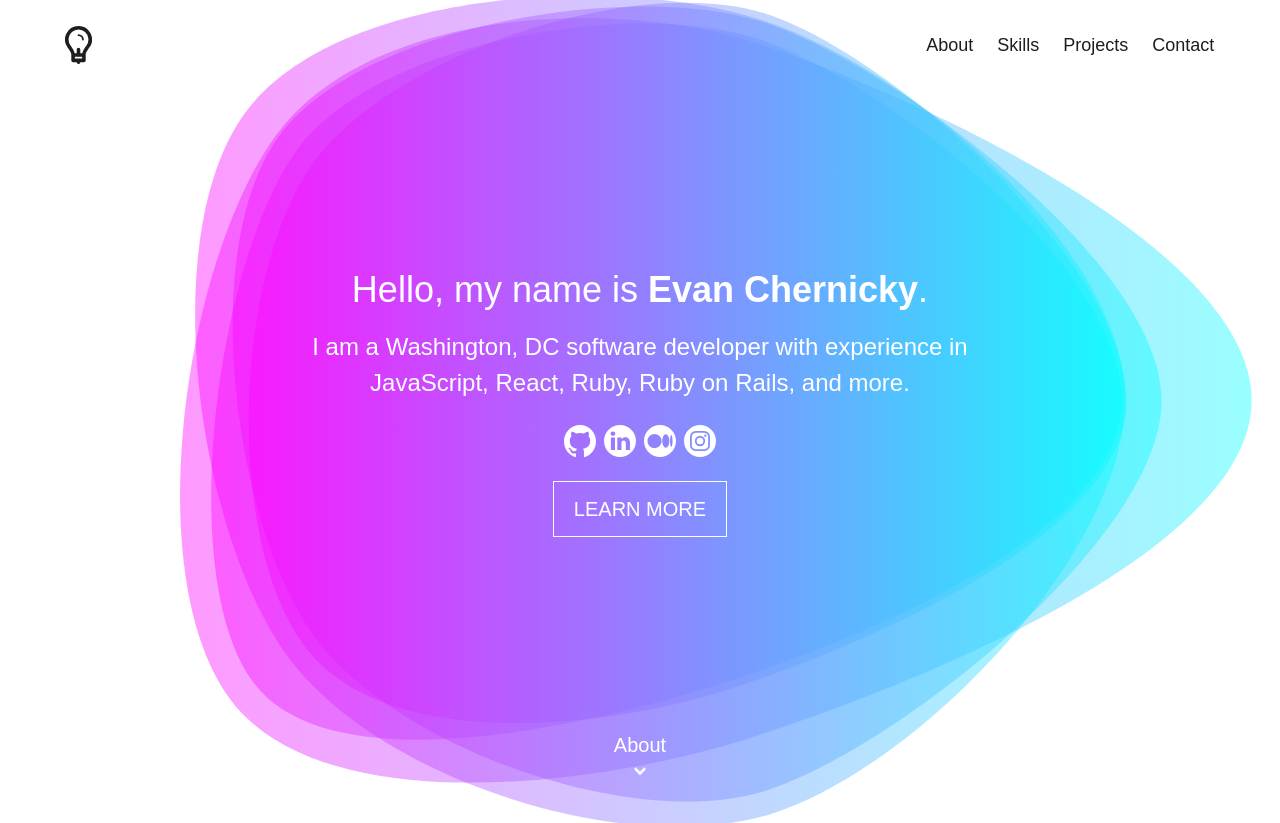
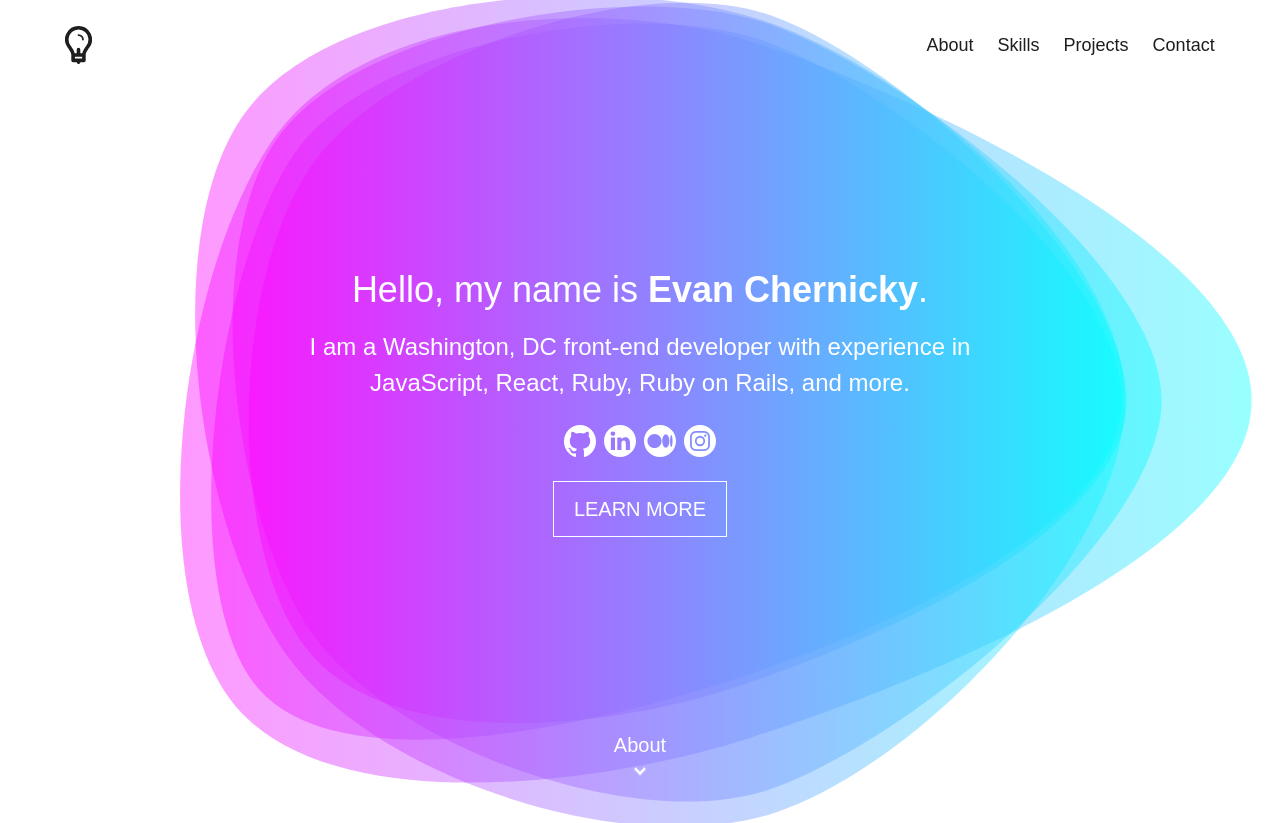
Before and after one commit to evan-chernicky/personal-website, a React (Create React App) app: page / in a window 1280 px wide. Shown: the top 823 px of the page. Built offline with nearby package versions, Linux system fonts and the light colour scheme; a web font is replaced by a local one.

Commit message:
changed software to frontend

```diff
--- a/src/components/About.js
+++ b/src/components/About.js
@@ -21,7 +21,7 @@ function About() {
   //unfortunate fix for annoying scroll for mobile nav
   const body = document.querySelector('body')
     if (showMobileNav) {
-      body.style.overflow = "hidden"
+      body.style.overflowY = "hidden"
     } else {
       body.style.overflowY = "scroll"
     }
--- a/src/components/Intro.js
+++ b/src/components/Intro.js
@@ -16,7 +16,7 @@ function Header() {
         <div className="z-10 flex flex-col text-center text-white">
         <div style={{maxWidth: '60%'}} className="m-auto opacity-0 text-focus-in">
           <h1 className="text-4xl mb-3">Hello, my name is <strong>Evan Chernicky</strong>.</h1>
-          <h2 className="text-2xl mb-6">I am a Washington, DC software developer with experience in JavaScript, React, Ruby, Ruby on Rails, and more.</h2>
+          <h2 className="text-2xl mb-6">I am a Washington, DC front-end developer with experience in JavaScript, React, Ruby, Ruby on Rails, and more.</h2>
           <div className="flex flex-row justify-center mb-6">
             <a className="px-1 hover:scale-95" target="_blank" rel="noreferrer" href="https://github.com/evan-chernicky">
               <img className="w-8" src={GitHub} alt="GitHub" />
```
